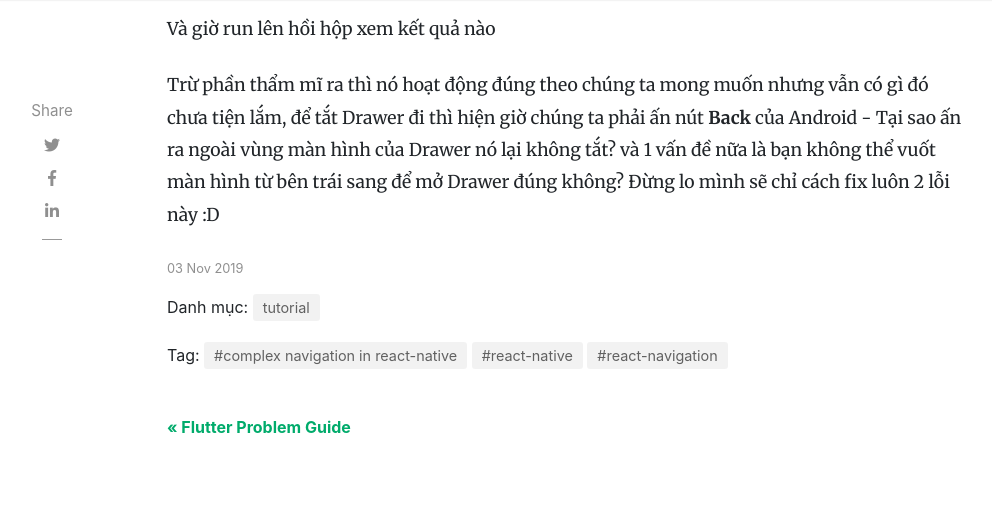
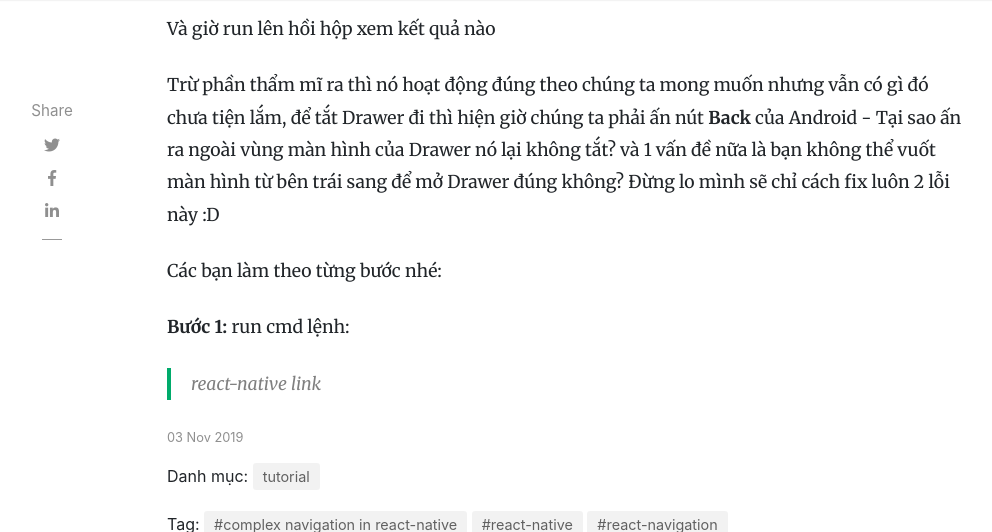
Before and after one commit to tuitucode/tuitucode.github.io, a Jekyll site: the page built from _posts/2019-11-03-ket-hop-stack-tab-drawer-navigation-react-native.md, in a window 1280 px wide and 900 px high, scrolled down 9083 px, cut to the strip 0-532 px from the top of the window. Shown: the whole strip, without its empty margins (118-1110 px from the left). Built offline with Jekyll 4.4.1, drawn with Linux system fonts in a browser that asks for light colours; nearby versions of some CDN libraries; comment, search, counter and statistics services are not loaded.

Commit message:
Update 2019-11-03-ket-hop-stack-tab-drawer-navigation-react-native.md

````diff
--- a/_posts/2019-11-03-ket-hop-stack-tab-drawer-navigation-react-native.md
+++ b/_posts/2019-11-03-ket-hop-stack-tab-drawer-navigation-react-native.md
@@ -59,8 +59,8 @@ _*Note: phiên bản có thể khác nhau tùy thuộc vào thời gian._
 - BottomTab
 	- Home Screen
 	- List Screen
-    	- Item Screen
-    	- Drawer
+			- Item Screen
+			- Drawer
 ```
 
 Tạo thư mục `components` chứa các component Home, List, Item:
@@ -319,3 +319,8 @@ export default class Item extends Component {
 Và giờ run lên hồi hộp xem kết quả nào
 
 Trừ phần thẩm mĩ ra thì nó hoạt động đúng theo chúng ta mong muốn nhưng vẫn có gì đó chưa tiện lắm, để tắt Drawer đi thì hiện giờ chúng ta phải ấn nút **Back** của Android - Tại sao ấn ra ngoài vùng màn hình của Drawer nó lại không tắt? và 1 vấn đề nữa là bạn không thể vuốt màn hình từ bên trái sang để mở Drawer đúng không? Đừng lo mình sẽ chỉ cách fix luôn 2 lỗi này :D
+
+Các bạn làm theo từng bước nhé:
+
+**Bước 1:** run cmd lệnh:
+> react-native link
````
